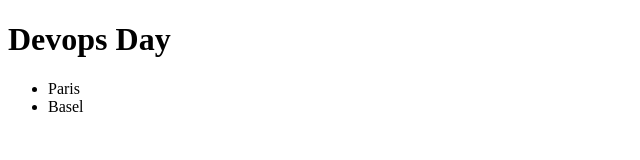
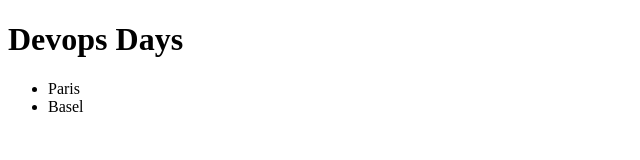
Before and after one commit to lucie-sio/devops, a plain HTML site: page index.html in a window 1280 px wide. Shown: the full height of the page, 0-640 px from the left. Drawn offline with Linux system fonts and the light colour scheme.

Commit message:
typo in Devops Days

```diff
--- a/index.html
+++ b/index.html
@@ -10,7 +10,7 @@
     <title>Devops</title>
   </head>
   <body>
-    <h1>Devops Day</h1>
+    <h1>Devops Days</h1>
     <ul>
       <li>Paris</li>
       <li>Basel</li>
```
